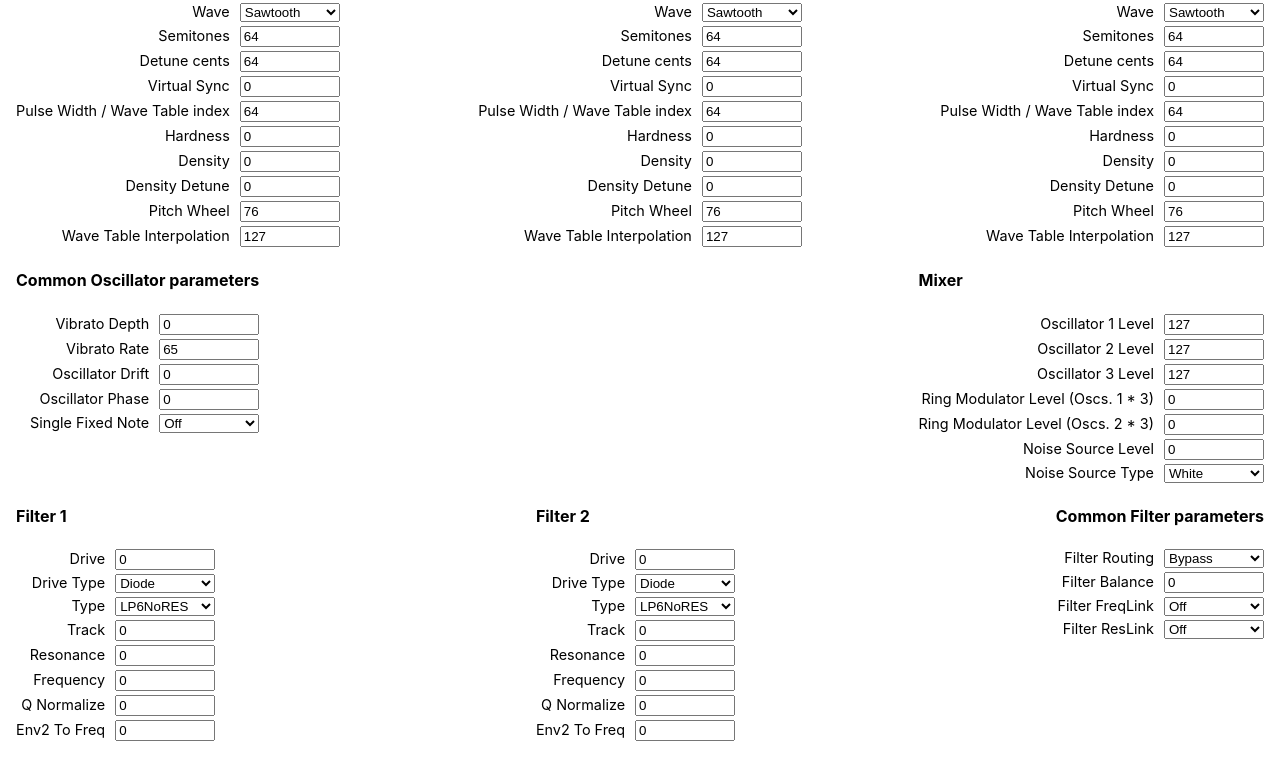
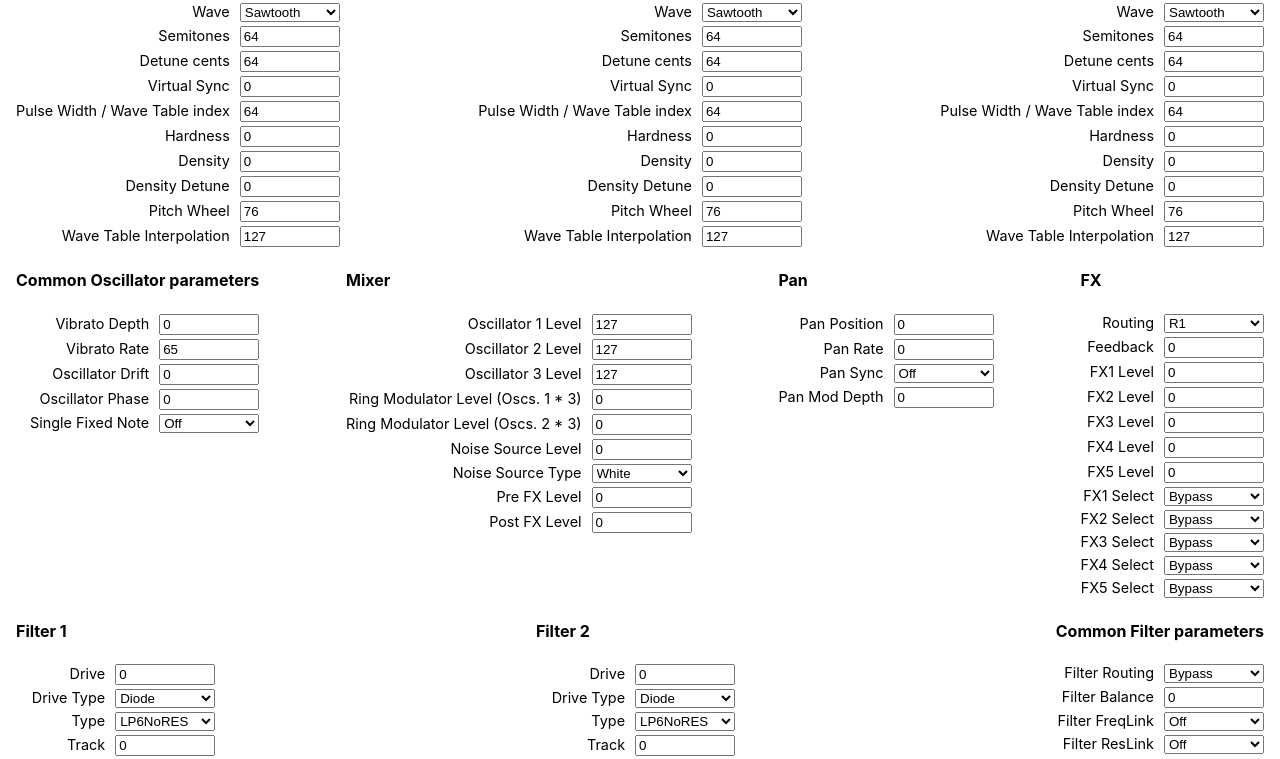
Before and after one commit to nclavaud/mininova-web-editor, a React (Create React App) app: page / in a window 1280 px wide. Shown: the part 579-1338 px from the top of the page. Built offline with nearby package versions, Linux system fonts and the light colour scheme.

Commit message:
add fx select and pan

```diff
--- a/src/components/Oscillators.js
+++ b/src/components/Oscillators.js
@@ -29,7 +29,30 @@ function Oscillators({ emit }) {
       </div>
       <div>
         <h4>Mixer</h4>
-        {['osc-1-level', 'osc-2-level', 'osc-3-level', 'ring-mod-level-1-3', 'ring-mod-level-2-3', 'noise-level', 'noise-type'].map(id => (
+        {['osc-1-level', 'osc-2-level', 'osc-3-level', 'ring-mod-level-1-3', 'ring-mod-level-2-3', 'noise-level', 'noise-type', 'pre-fx-level', 'post-fx-level'].map(id => (
+          <Control
+            key={id}
+            id={id}
+            control={controls[id]}
+            emit={emit}
+          />
+        ))}
+      </div>
+      <div>
+        <h4>Pan</h4>
+        {[ 'fx-pan-position','fx-pan-rate', 'fx-pan-sync', 'fx-pan-mod-depth'].map(id => (
+          <Control
+            key={id}
+            id={id}
+            control={controls[id]}
+            emit={emit}
+          />
+        ))}
+      </div>
+
+      <div>
+        <h4>FX</h4>
+        {[ 'fx-routing', 'fx-feedback', 'fx-1-level', 'fx-2-level', 'fx-3-level', 'fx-4-level', 'fx-5-level', 'fx-1-select', 'fx-2-select', 'fx-3-select', 'fx-4-select', 'fx-5-select'].map(id => (
           <Control
             key={id}
             id={id}
--- a/src/mininova.js
+++ b/src/mininova.js
@@ -550,6 +550,26 @@ export const controls = {
     mapFrom: [57, [0, 3]],
     decode: decodeCC,
   },
+  'pre-fx-level': {
+      label: 'Pre FX Level',
+      range: [-12,18],
+      init:0,
+      msg: _cc(58),
+      type: CommandType.ControlChange,
+      mapFrom: [58,[52,82]],
+      offset:-64,
+      decode: ([, x]) => x-64,
+  },
+  'post-fx-level': {
+      label: 'Post FX Level',
+      range: [-12,18],
+      init:0,
+      msg: _cc(59),
+      type: CommandType.ControlChange,
+      mapFrom: [59,[52,82]],
+      offset:-64,
+      decode: ([, x]) => x-64,
+  },
   'filter-routing': {
       label: 'Filter Routing',
       enum: ['Bypass', 'Single', 'Series', 'Parallel', 'Parallel 2', 'Drum'],
@@ -2158,21 +2178,184 @@ export const controls = {
       decode: ([, , y]) => y-8,
       msg: x => nrpn(0, 123, (x+8)&127),
   },
+  'fx-pan-position': {
+    label: 'Pan Position',
+    range: [-64, 63],
+    init: 0,
+    msg: _cc(10),
+    type: CommandType.ControlChange,
+    mapFrom: [10, [0, 127]],
+    offset:-64,
+    decode: ([, x]) => x-64,
+  },
+  'fx-pan-rate': {
+    label: 'Pan Rate',
+    range: [0, 127],
+    init: 0,
+    msg: _cc(88),
+    type: CommandType.ControlChange,
+    mapFrom: [88, [0, 127]],
+    decode: decodeCC,
+
+  },
+  'fx-pan-sync': {
+    label: 'Pan Sync',
+    enum: sync,
+    init: 0,
+    msg: _cc(89),
+    type: CommandType.ControlChange,
+    mapFrom: [89, [0, 35]],
+    decode: decodeCC,
+  },
+  'fx-pan-mod-depth': {
+    label: 'Pan Mod Depth',
+    range: [0, 127],
+    init: 0,
+    msg: _cc(90),
+    type: CommandType.ControlChange,
+    mapFrom: [90, [0, 127]],
+    decode: decodeCC,
+  },
+  'fx-routing': {
+      label: 'Routing',
+      enum: ['R1','R2','R3','R4', 'R5','R6', 'R7','R8'],
+      type: CommandType.NRPN,
+      init: 0,
+      mapFrom: [
+        [0, 97, [0, 7]],
+      ],
+      decode: ([, , y]) => y,
+      msg: x => nrpn(0, 97, (x)&127),
+
+  },
+  'fx-feedback': {
+      label: 'Feedback',
+      type: CommandType.NRPN,
+      range: [0,127],
+      init: 0,
+      mapFrom: [
+        [0, 98, [0, 127]],
+      ],
+      decode: ([, , y]) => y,
+      msg: x => nrpn(0, 98, (x)&127),
+  },
+  'fx-1-level': {
+    label: 'FX1 Level',
+    range: [0, 127],
+    init: 0,
+    msg: _cc(91),
+    type: CommandType.ControlChange,
+    mapFrom: [91, [0, 127]],
+    decode: decodeCC,
+  },
+  'fx-2-level': {
+    label: 'FX2 Level',
+    range: [0, 127],
+    init: 0,
+    msg: _cc(92),
+    type: CommandType.ControlChange,
+    mapFrom: [92, [0, 127]],
+    decode: decodeCC,
+  },
+  'fx-3-level':{
+    label: 'FX3 Level',
+    range: [0, 127],
+    init: 0,
+    msg: _cc(93),
+    type: CommandType.ControlChange,
+    mapFrom: [93, [0, 127]],
+    decode: decodeCC,
+  },
+  'fx-4-level':{
+    label: 'FX4 Level',
+    range: [0, 127],
+    init: 0,
+    msg: _cc(94),
+    type: CommandType.ControlChange,
+    mapFrom: [94, [0, 127]],
+    decode: decodeCC,
+  },
+  'fx-5-level':{
+    label: 'FX5 Level',
+    range: [0, 127],
+    init: 0,
+    msg: _cc(95),
+    type: CommandType.ControlChange,
+    mapFrom: [95, [0, 127]],
+    decode: decodeCC,
+  },
+  'fx-1-select': {
+      label: "FX1 Select",
+      enum: ['Bypass', 'EQ', 'Compres1', 'Compres2', 'Distort1', 'Distort2', 'Delay 1', 'Delay 2', 'Reverb 1', 'Reverb 2', 'Chorus 1', 'Chorus 2', 'Chorus 3', 'Chorus 4', 'Gator'],
+      type: CommandType.NRPN,
+      init: 0,
+      mapFrom: [
+        [0, 99, [0, 14]],
+      ],
+      decode: ([, , y]) => y,
+      msg: x => nrpn(0, 99, (x)&127),
+  },
+  'fx-2-select': {
+      label: "FX2 Select",
+      enum: ['Bypass', 'EQ', 'Compres1', 'Compres2', 'Distort1', 'Distort2', 'Delay 1', 'Delay 2', 'Reverb 1', 'Reverb 2', 'Chorus 1', 'Chorus 2', 'Chorus 3', 'Chorus 4', 'Gator'],
+      type: CommandType.NRPN,
+      init: 0,
+      mapFrom: [
+        [0, 100, [0, 14]],
+      ],
+      decode: ([, , y]) => y,
+      msg: x => nrpn(0, 100, (x)&127),
+  },
+  'fx-3-select': {
+      label: "FX3 Select",
+      enum: ['Bypass', 'EQ', 'Compres1', 'Compres2', 'Distort1', 'Distort2', 'Delay 1', 'Delay 2', 'Reverb 1', 'Reverb 2', 'Chorus 1', 'Chorus 2', 'Chorus 3', 'Chorus 4', 'Gator'],
+      type: CommandType.NRPN,
+      init: 0,
+      mapFrom: [
+        [0, 101, [0, 14]],
+      ],
+      decode: ([, , y]) => y,
+      msg: x => nrpn(0, 101, (x)&127),
+  },
+  'fx-4-select': {
+      label: "FX4 Select",
+      enum: ['Bypass', 'EQ', 'Compres1', 'Compres2', 'Distort1', 'Distort2', 'Delay 1', 'Delay 2', 'Reverb 1', 'Reverb 2', 'Chorus 1', 'Chorus 2', 'Chorus 3', 'Chorus 4', 'Gator'],
+      type: CommandType.NRPN,
+      init: 0,
+      mapFrom: [
+        [0, 102, [0, 14]],
+      ],
+      decode: ([, , y]) => y,
+      msg: x => nrpn(0, 102, (x)&127),
+  },
+  'fx-5-select': {
+      label: "FX5 Select",
+      enum: ['Bypass', 'EQ', 'Compres1', 'Compres2', 'Distort1', 'Distort2', 'Delay 1', 'Delay 2', 'Reverb 1', 'Reverb 2', 'Chorus 1', 'Chorus 2', 'Chorus 3', 'Chorus 4', 'Gator'],
+      type: CommandType.NRPN,
+      init: 0,
+      mapFrom: [
+        [0, 103, [0, 14]],
+      ],
+      decode: ([, , y]) => y,
+      msg: x => nrpn(0, 103, (x)&127),
+  },
 
 };
-//  'lfo-1-waveform':
-//  'lfo-1-phase-offset':
-//  'lfo-1-slew-rate':
-//  'lfo-1-delay':
-//  'lfo-1-delay-sync':
-//  'lfo-1-rate':
-//  'lfo-1-rate-sync':
-//  'lfo-1-one-shot':
-//  'lfo-1-key-sync':
-//  'lfo-1-common-sync':
-//  'lfo-1-delay-trigger':
-//  'lfo-1-fade-mode':
-//
+//  'fx-pan-rate':
+//  'fx-pan-sync':
+//  'fx-routing':
+//  'fx-feedback':
+//  'fx-1-level':
+//  'fx-2-level':
+//  'fx-3-level':
+//  'fx-4-level':
+//  'fx-5-level':
+//  'fx-1-select':
+//  'fx-2-select':
+//  'fx-3-select':
+//  'fx-4-select':
+//  'fx-5-select':
+
 const inRange = (x, [min, max]) => x >= min && x <= max;
 
 export const findControl = (command) => {
--- a/src/redux/patch.js
+++ b/src/redux/patch.js
@@ -81,6 +81,8 @@ export const reducer = (state = initialState, action) => {
         'ring-mod-level-2-3': action.payload.data[80],
         'noise-level': action.payload.data[81],
         'noise-type': action.payload.data[82],
+        'pre-fx-level': action.payload.data[83]-64,
+        'post-fx-level': action.payload.data[84]-64,
         'filter-routing': action.payload.data[86],
         'filter-balance': action.payload.data[87]-64,
         'filter-freqlink':action.payload.data[88]&1,
@@ -237,6 +239,22 @@ export const reducer = (state = initialState, action) => {
         'lfo-3-delay-trigger': action.payload.data[225]&8 > 0 ? 1 : 0,
         'lfo-3-fade-mode': action.payload.data[225]>4,
 
+        'fx-pan-position': action.payload.data[105]-64,
+        'fx-pan-rate': action.payload.data[106],
+        'fx-pan-sync': action.payload.data[107],
+        'fx-pan-mod-depth': action.payload.data[108],
+        'fx-routing': action.payload.data[226],
+        'fx-feedback': action.payload.data[227],
+        'fx-1-level': action.payload.data[233],
+        'fx-2-level': action.payload.data[234],
+        'fx-3-level': action.payload.data[235],
+        'fx-4-level': action.payload.data[236],
+        'fx-5-level': action.payload.data[237],
+        'fx-1-select': action.payload.data[228],
+        'fx-2-select': action.payload.data[229],
+        'fx-3-select': action.payload.data[230],
+        'fx-4-select': action.payload.data[231],
+        'fx-5-select': action.payload.data[232],
 
 
       };
```
